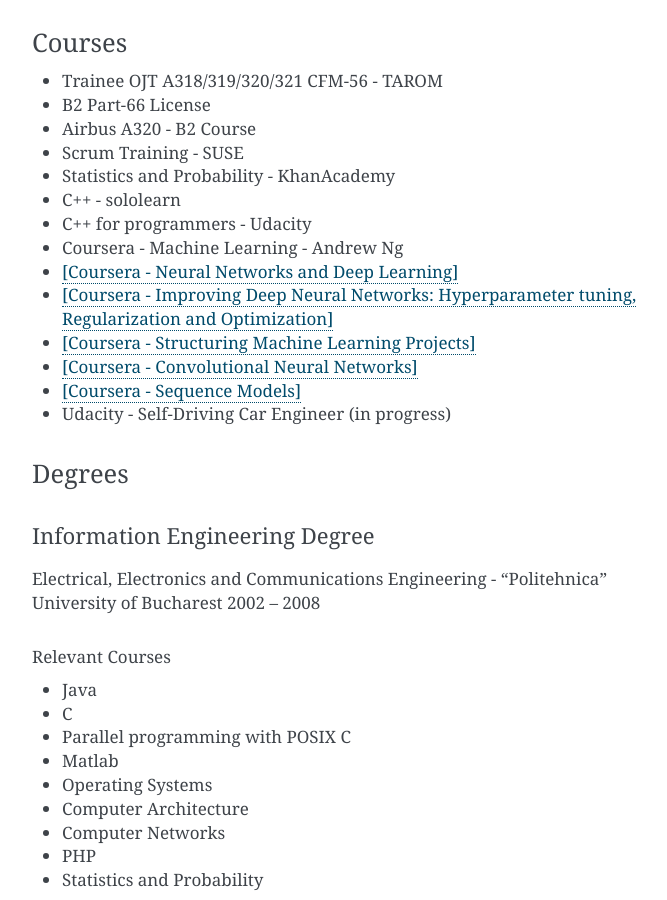
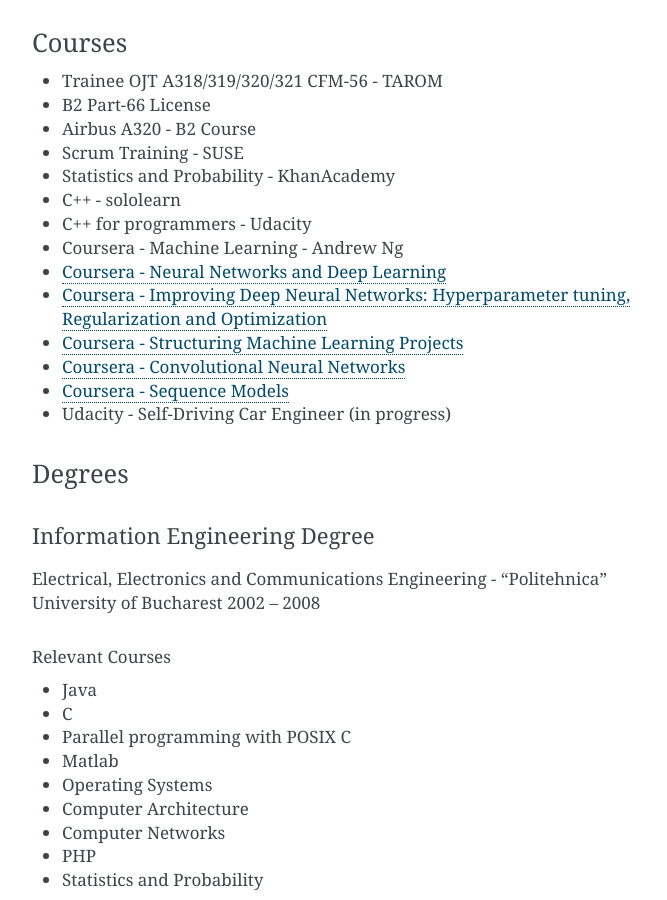
Before and after one commit to dincamihai/dincamihai.github.io, a Sphinx documentation site: the page built from source/index.rst, in a window 1280 px wide and 900 px high, scrolled down 4417 px. Shown: the whole window, without its empty margins (388-1055 px from the left). Built offline with Sphinx 7.4.7, drawn with Linux system fonts in a browser that asks for light colours.

Commit message:
Remove square brakets

```diff
--- a/source/index.rst
+++ b/source/index.rst
@@ -191,11 +191,11 @@
 * C++ - sololearn
 * C++ for programmers - Udacity
 * Coursera - Machine Learning - Andrew Ng
-* `[Coursera - Neural Networks and Deep Learning] <https://www.coursera.org/account/accomplishments/verify/F6BHNA4DES46>`_
-* `[Coursera - Improving Deep Neural Networks: Hyperparameter tuning, Regularization and Optimization] <https://www.coursera.org/account/accomplishments/verify/Z4VXQ6SED9PM>`_
-* `[Coursera - Structuring Machine Learning Projects] <https://www.coursera.org/account/accomplishments/verify/W3VLWUVCTTG5>`_
-* `[Coursera - Convolutional Neural Networks] <https://www.coursera.org/account/accomplishments/verify/6G3R45CEH3NP>`_
-* `[Coursera - Sequence Models] <https://www.coursera.org/account/accomplishments/verify/SFVSAU7DWRP5>`_
+* `Coursera - Neural Networks and Deep Learning <https://www.coursera.org/account/accomplishments/verify/F6BHNA4DES46>`_
+* `Coursera - Improving Deep Neural Networks: Hyperparameter tuning, Regularization and Optimization <https://www.coursera.org/account/accomplishments/verify/Z4VXQ6SED9PM>`_
+* `Coursera - Structuring Machine Learning Projects <https://www.coursera.org/account/accomplishments/verify/W3VLWUVCTTG5>`_
+* `Coursera - Convolutional Neural Networks <https://www.coursera.org/account/accomplishments/verify/6G3R45CEH3NP>`_
+* `Coursera - Sequence Models <https://www.coursera.org/account/accomplishments/verify/SFVSAU7DWRP5>`_
 * Udacity - Self-Driving Car Engineer (in progress)
 
 Degrees
```
